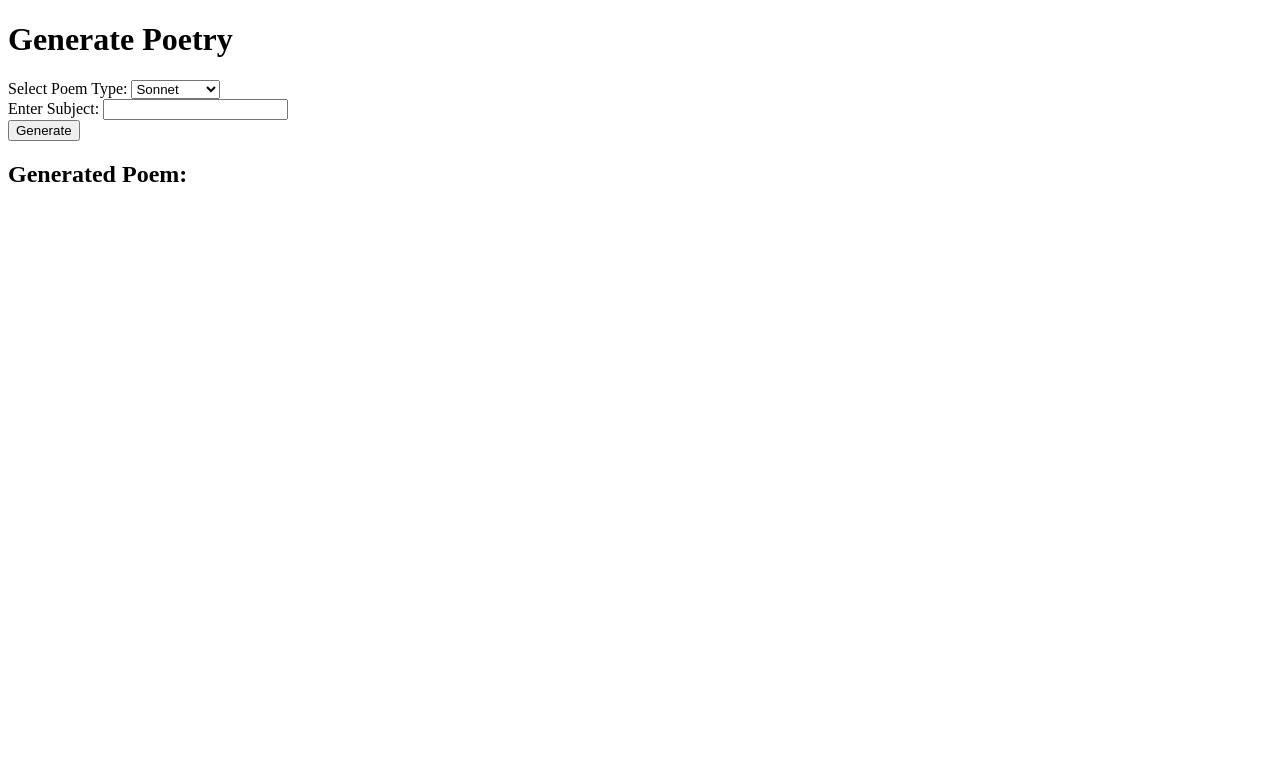
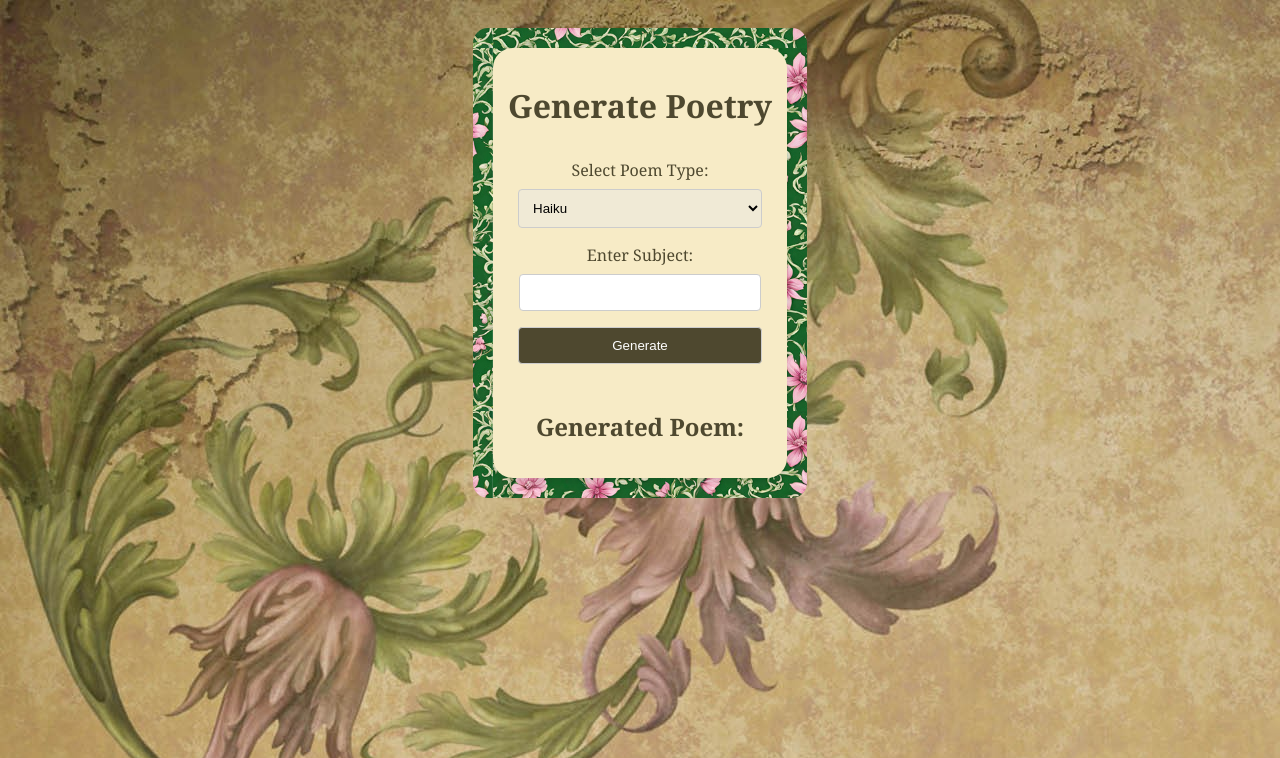
Before and after one commit to mmcqueen92/python-poetry, a Flask app: page / in a window 1280 px wide. Shown: the top 758 px of the page. Run offline with Flask 3, Linux system fonts and the light colour scheme.

Commit message:
html and css

```diff
--- a/main.py
+++ b/main.py
@@ -4,7 +4,7 @@ from flask import Flask, render_template, request, jsonify
 from dotenv import load_dotenv
 load_dotenv()
 
-app = Flask(__name__)
+app = Flask(__name__, static_url_path='/static', static_folder='static')
 
 openai.api_key = os.getenv("OPENAI_API_KEY")
 
@@ -23,7 +23,7 @@ def home():
 
 def generate_poetry(user_input_type, user_input_subject):
     try:
-        prompt = f"Write a {user_input_type} about {user_input_subject}"
+        prompt = f"Write a {user_input_type} about {user_input_subject}. please write <br/> at the end of each line"
 
         response = openai.Completion.create(
             engine="text-davinci-002",
@@ -32,6 +32,8 @@ def generate_poetry(user_input_type, user_input_subject):
         )
 
         generated_text = response.choices[0].text.strip()
+        generated_text_split = generated_text.split("<br>")
+
 
         return generated_text
     except Exception as e:
--- /dev/null
+++ b/static/style.css
@@ -0,0 +1,95 @@
+body {
+  font-family: Georgia, 'Times New Roman', Times, serif;
+  background-image: url("../static/images/Vintage-flower-old-parchment-renaissance-free-hd.jpg");
+  display: flex;
+  flex-direction: column;
+  justify-content: center;
+  align-items: center;
+  padding: 20px;
+}
+
+.wrapper {
+  background-image: url("../static/images/green_pink_floral.PNG");
+  border: 20px transparent solid;
+  border-radius: 15px;
+  max-width: fit-content;
+
+}
+
+pre {
+  font-family: Georgia, 'Times New Roman', Times, serif;
+  font-style: italic
+}
+
+.container {
+  max-width: 400px;
+  margin: 0 auto;
+  background-color: #F7EBC6;
+  border-radius: 20px;
+  box-shadow: 0 4px 6px rgba(0, 0, 0, 0.1);
+  padding: 15px;
+
+}
+
+.poem-form {
+  padding: 10px;
+  margin:auto;
+  justify-content: center;
+  align-items: center;
+}
+
+h1 {
+  color: #4e482f; /* Dark brown heading color */
+  text-align: center;
+}
+
+form {
+  text-align: center;
+}
+
+label {
+  display: block;
+  margin-bottom: 8px;
+  color: #4e482f; /* Dark brown label color */
+}
+
+select,
+input[type="submit"] {
+  width: 100%;
+  padding: 10px;
+  margin-bottom: 16px;
+  border: 1px solid #ccc;
+  border-radius: 4px;
+}
+
+input[type="text"] {
+  width: 90%;
+  padding: 10px;
+  margin-bottom: 16px;
+  border: 1px solid #ccc;
+  border-radius: 4px;
+}
+
+select {
+  background-color: #f0ead6; /* Light brown select background */
+}
+
+input[type="submit"] {
+  background-color: #4e482f; /* Dark brown submit button background */
+  color: #fff; /* White submit button text color */
+  cursor: pointer;
+}
+
+input[type="submit"]:hover {
+  background-color: #635c3d; /* Darker brown on hover */
+}
+
+h2 {
+  color: #4e482f; /* Dark brown heading color */
+  text-align: center;
+  margin-top: 20px;
+}
+
+p {
+  color: #4e482f; /* Dark brown text color */
+}
--- a/templates/index.html
+++ b/templates/index.html
@@ -1,29 +1,48 @@
 <!DOCTYPE html>
-<html>
+<html lang="en">
   <head>
+    <meta charset="UTF-8" />
+    <meta name="viewport" content="width=device-width, initial-scale=1.0" />
     <title>AI Poetry Generator</title>
+    <link rel="stylesheet" type="text/css" href="/static/style.css" />
+    <link rel="preconnect" href="https://fonts.googleapis.com" />
+    <link rel="preconnect" href="https://fonts.gstatic.com" crossorigin />
+    <link
+      href="https://fonts.googleapis.com/css2?family=Noto+Serif+Georgian:wght@300&display=swap"
+      rel="stylesheet"
+    />
   </head>
   <body>
+    <div class="wrapper">
+      <div class="container">
         <h1>Generate Poetry</h1>
-    <form method="POST">
+        <form method="POST" class="poem-form">
           <label for="user_input_type">Select Poem Type:</label>
           <select name="user_input_type" id="user_input_type">
+            <option value="haiku">Haiku</option>
             <option value="sonnet">Sonnet</option>
-            <option value="haiku">Haiku</option>
             <option value="free_verse">Free Verse</option>
             <option value="ode">Ode</option>
             <option value="ballad">Ballad</option>
             <option value="sea-shanty">Sea shanty</option>
             <option value="limerick">Limerick</option>
-            <option value="tanka">Tanka</option>
-        </select><br>
+            <option value="tanka">Tanka</option></select
+          ><br />
 
           <label for="user_input_subject">Enter Subject:</label>
-        <input type="text" name="user_input_subject" id="user_input_subject" required><br>
+          <input
+            type="text"
+            name="user_input_subject"
+            id="user_input_subject"
+            required
+          /><br />
 
-        <input type="submit" value="Generate">
+          <input type="submit" value="Generate" />
         </form>
+
         <h2>Generated Poem:</h2>
-    <p>{{ generated_text }}</p>
+        <pre>{{ generated_text | safe }}</pre>
+      </div>
+    </div>
   </body>
 </html>
```
Also changed, not shown: static/images/Vintage-flower-old-parchment-renaissance-free-hd.jpg (added), static/images/bard_bot_logo.PNG (added), static/images/green_pink_floral.PNG (added). Lines whose indentation alone changed are shown as unchanged.
